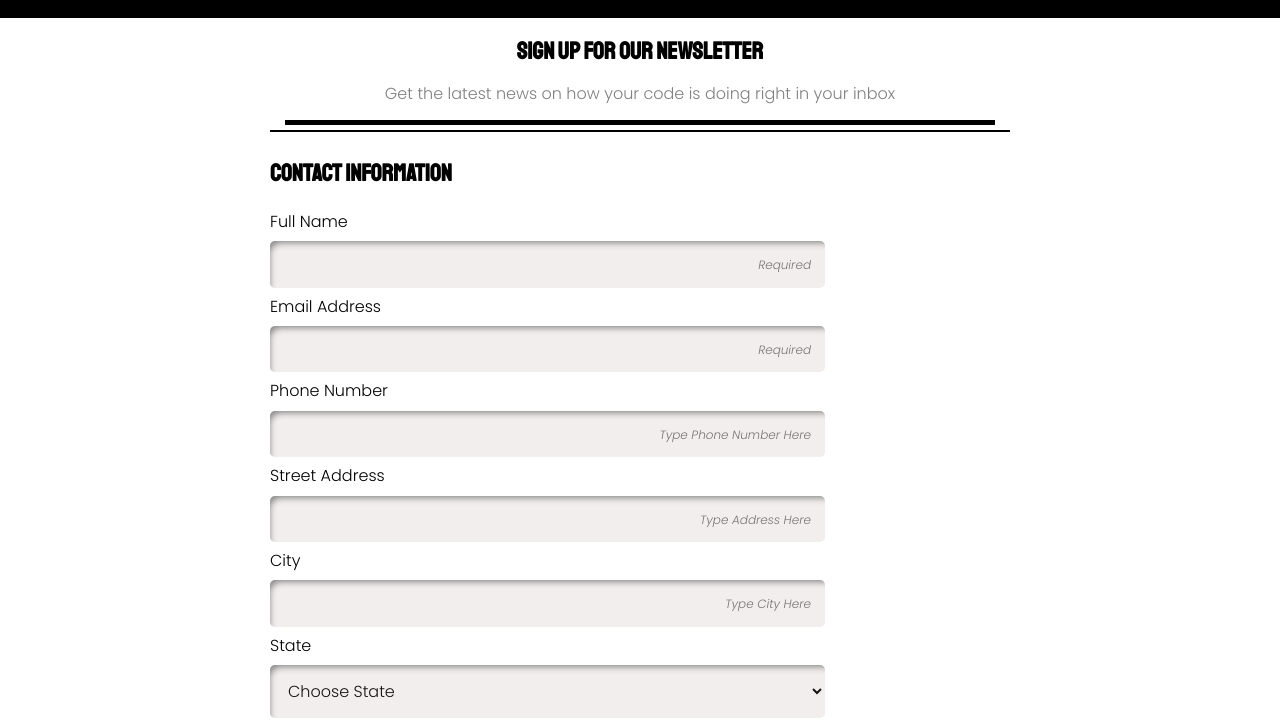
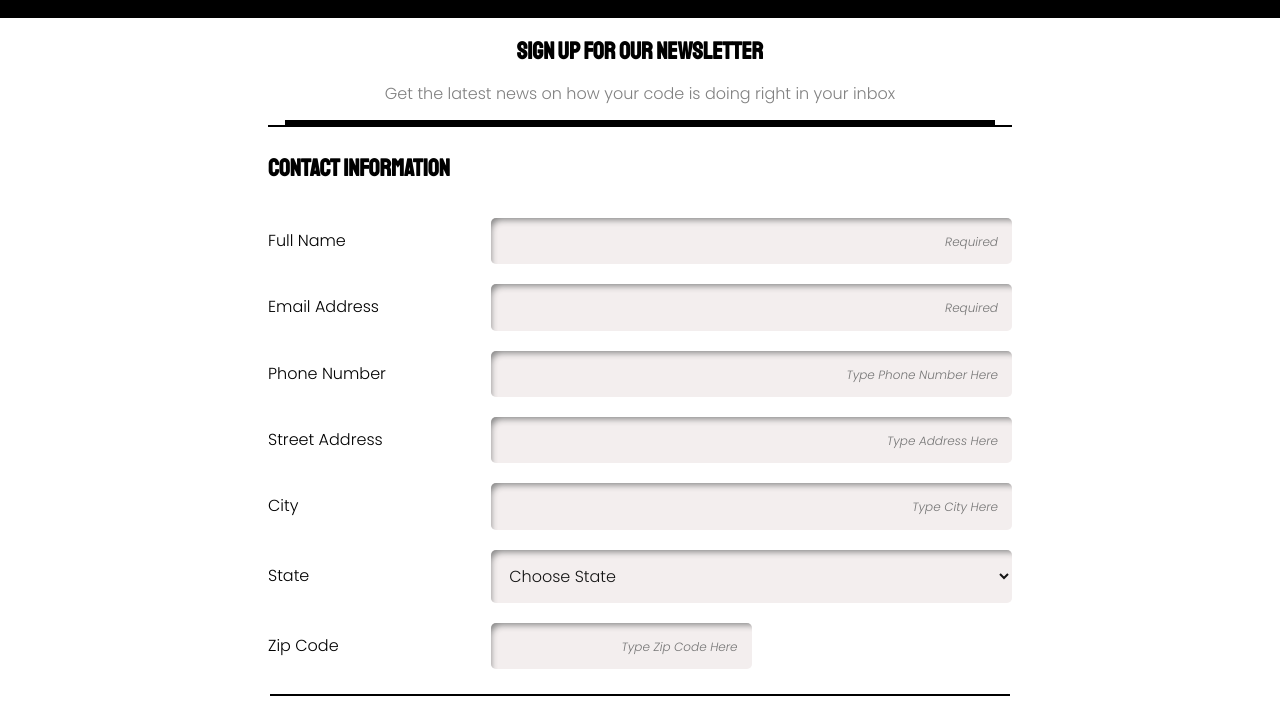
Before and after one commit to Lyndsayfutrell/ProjectThree, a plain HTML site: page index.html in a window 1280 px wide. Shown: the part 57-778 px from the top of the page. Drawn offline with Linux system fonts and the light colour scheme.

Commit message:
finished media queries

```diff
--- a/css/style.css
+++ b/css/style.css
@@ -190,14 +190,24 @@ textarea {
     }
 
     input, select {
-        width: 75%;
+        width: 70%;
     }
     #zip {
         width: 35%;
     }
 
-     label:not(for="interests") {
-        width:20%;
-        margin: 0;
+     fieldset:first-child label:nth-of-type(-1n+7){
+        width:30%;
+
     }
+
+        fieldset:first-child {
+            flex-direction: row;
+            flex-wrap: wrap;
+            margin: auto;
+            align-items:center;
+
+
+        }
+
 }
```
